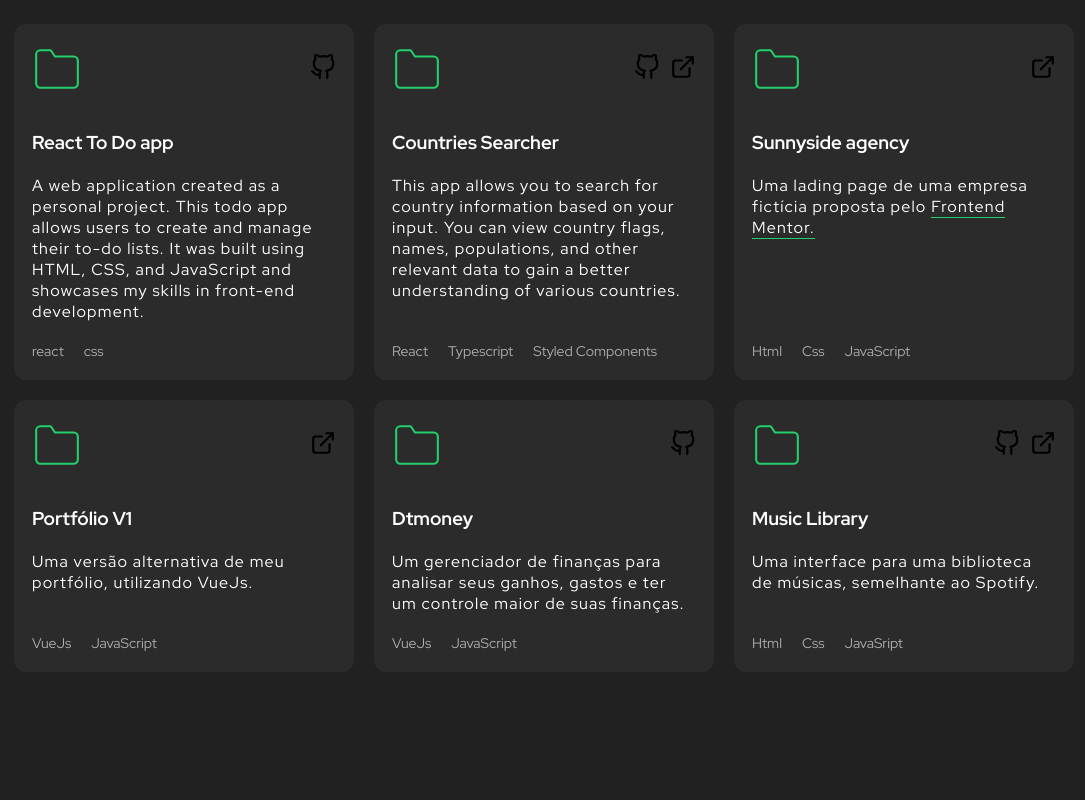
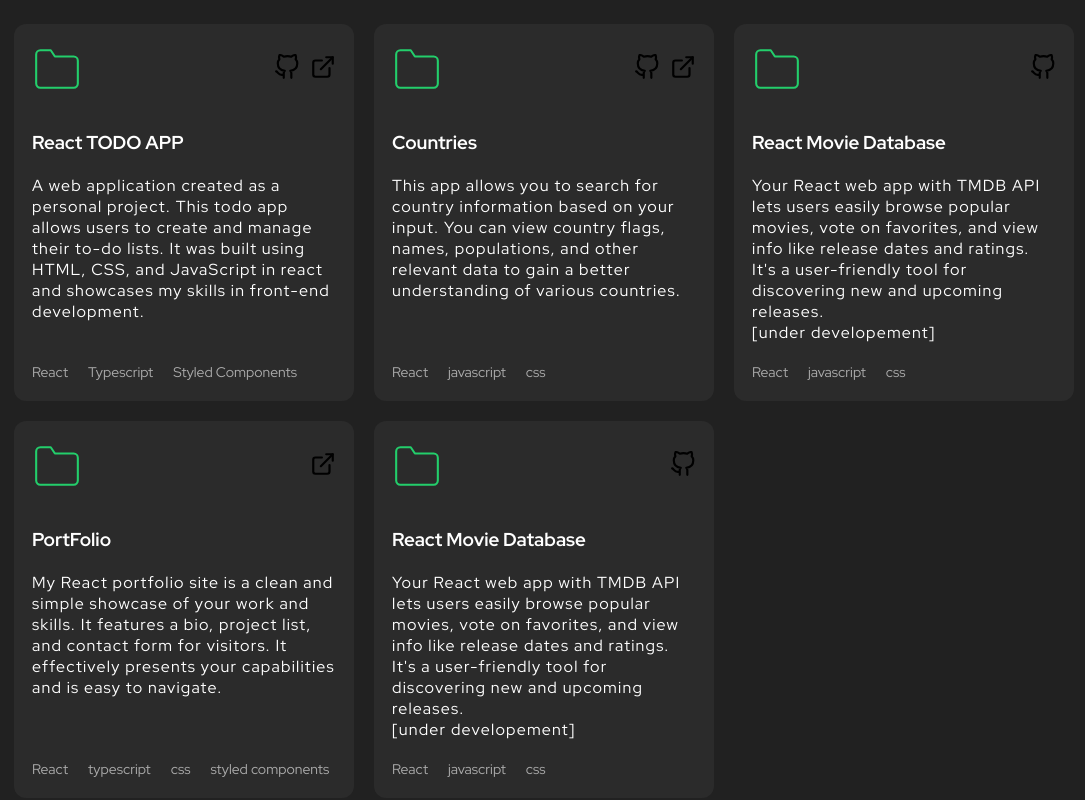
Before and after one commit to Mraj101/My-Portfolio-Site, a React (Create React App) app: page / in a window 1280 px wide. Shown: the part 1640-2440 px from the top of the page, without its empty margins (96-1181 px from the left). Built offline with nearby package versions, Linux system fonts and the light colour scheme.

Commit message:
listings

```diff
--- a/src/components/Portfolio/Portfolio.tsx
+++ b/src/components/Portfolio/Portfolio.tsx
@@ -12,44 +12,21 @@ export function Portfolio(){
       <div className="projects">
 
       <ScrollAnimation animateIn="flipInX">
-        <div className="project">
-          <header>
-          <svg width="50" xmlns="http://www.w3.org/2000/svg" role="img" viewBox="0 0 24 24" fill="none" stroke="#23ce6b " stroke-width="1" stroke-linecap="round" stroke-linejoin="round" ><title>Folder</title><path d="M22 19a2 2 0 0 1-2 2H4a2 2 0 0 1-2-2V5a2 2 0 0 1 2-2h5l2 3h9a2 2 0 0 1 2 2z"></path></svg>
-          <div className="project-links">
-            <a href="https://hasnains-todo-app.netlify.app/" target="_blank" rel="noreferrer">
-              <img src={githubIcon} alt="GitHub" />
-            </a>
-          </div>
-          </header>
-          <div className="body">
-            <h3>React To Do app</h3>
-            <p>A web application created as a personal project. This todo app allows users to create and manage their to-do lists. It was built using HTML, CSS, and JavaScript and showcases my skills in front-end development.</p>
-          </div>
-          <footer>
-            <ul className="tech-list">
-              <li>react</li>
-              <li>css</li>
-            </ul>
-          </footer>
-        </div>
-      </ScrollAnimation>
-
-        <ScrollAnimation animateIn="flipInX">
           <div className="project">
             <header>
             <svg width="50" xmlns="http://www.w3.org/2000/svg" role="img" viewBox="0 0 24 24" fill="none" stroke="#23ce6b " stroke-width="1" stroke-linecap="round" stroke-linejoin="round" ><title>Folder</title><path d="M22 19a2 2 0 0 1-2 2H4a2 2 0 0 1-2-2V5a2 2 0 0 1 2-2h5l2 3h9a2 2 0 0 1 2 2z"></path></svg>
             <div className="project-links">
-              <a href="https://github.com/joaotuliojt/github-search" target="_blank" rel="noreferrer">
+              <a href="https://github.com/Mraj101/react-todo-app" target="_blank" rel="noreferrer">
                 <img src={githubIcon} alt="GitHub" />
               </a>
-              <a href="https://github-search-blond.vercel.app/" target="_blank" rel="noreferrer">
+              <a href="https://hasnains-todo-app.netlify.app/" target="_blank" rel="noreferrer">
                 <img src={externalLinkIcon} alt="Visitar site" />
               </a>
             </div>
             </header>
             <div className="body">
-              <h3>Countries Searcher</h3>
-              <p>This app allows you to search for country information based on your input. You can view country flags, names, populations, and other relevant data to gain a better understanding of various countries.
+              <h3>React TODO APP</h3>
+              <p>A web application created as a personal project. This todo app allows users to create and manage their to-do lists. It was built using HTML, CSS, and JavaScript in react and showcases my skills in front-end development.
               </p>
             </div>
             <footer>
@@ -62,102 +39,119 @@ export function Portfolio(){
           </div>
         </ScrollAnimation>
 
-        <ScrollAnimation animateIn="flipInX">
-          <div className="project">
-            <header>
-            <svg width="50" xmlns="http://www.w3.org/2000/svg" role="img" viewBox="0 0 24 24" fill="none" stroke="#23ce6b " stroke-width="1" stroke-linecap="round" stroke-linejoin="round" ><title>Folder</title><path d="M22 19a2 2 0 0 1-2 2H4a2 2 0 0 1-2-2V5a2 2 0 0 1 2-2h5l2 3h9a2 2 0 0 1 2 2z"></path></svg>
-            <div className="project-links">
-              <a href="https://joaotuliojt.github.io/sunnyside-agency/" target="_blank" rel="noreferrer">
-                <img src={externalLinkIcon} alt="Visitar site" />
-              </a>
-            </div>
-            </header>
-            <div className="body">
-              <h3>Sunnyside agency</h3>
-              <p>Uma lading page de uma empresa fictícia proposta pelo <a href="https://www.frontendmentor.io/">Frontend Mentor.</a>
-              </p>
-            </div>
-            <footer>
-              <ul className="tech-list">
-                <li>Html</li>
-                <li>Css</li>
-                <li>JavaScript</li>
-              </ul>
-            </footer>
-          </div>
-        </ScrollAnimation>
+
+
+
 
         <ScrollAnimation animateIn="flipInX">
           <div className="project">
             <header>
             <svg width="50" xmlns="http://www.w3.org/2000/svg" role="img" viewBox="0 0 24 24" fill="none" stroke="#23ce6b " stroke-width="1" stroke-linecap="round" stroke-linejoin="round" ><title>Folder</title><path d="M22 19a2 2 0 0 1-2 2H4a2 2 0 0 1-2-2V5a2 2 0 0 1 2-2h5l2 3h9a2 2 0 0 1 2 2z"></path></svg>
             <div className="project-links">
-              <a href="https://joaotulio.vercel.app/" target="_blank" rel="noreferrer">
+              <a href="https://github.com/Mraj101/react-Contries-app" target="_blank" rel="noreferrer">
+                <img src={githubIcon} alt="GitHub" />
+              </a>
+              <a href="https://allcountries-information.netlify.app/" target="_blank" rel="noreferrer">
                 <img src={externalLinkIcon} alt="Visitar site" />
               </a>
             </div>
             </header>
             <div className="body">
-              <h3>Portfólio V1</h3>
-              <p>Uma versão alternativa de meu portfólio, utilizando VueJs.
+              <h3>Countries</h3>
+              <p>This app allows you to search for country information based on your input. You can view country flags, names, populations, and other relevant data to gain a better understanding of various countries.
               </p>
             </div>
             <footer>
               <ul className="tech-list">
-                <li>VueJs</li>
-                <li>JavaScript</li>
+                <li>React</li>
+                <li>javascript</li>
+                <li>css</li>
               </ul>
             </footer>
           </div>
         </ScrollAnimation>
+
+
 
         <ScrollAnimation animateIn="flipInX">
           <div className="project">
             <header>
             <svg width="50" xmlns="http://www.w3.org/2000/svg" role="img" viewBox="0 0 24 24" fill="none" stroke="#23ce6b " stroke-width="1" stroke-linecap="round" stroke-linejoin="round" ><title>Folder</title><path d="M22 19a2 2 0 0 1-2 2H4a2 2 0 0 1-2-2V5a2 2 0 0 1 2-2h5l2 3h9a2 2 0 0 1 2 2z"></path></svg>
             <div className="project-links">
-              <a href="https://github.com/joaotuliojt/dtmoney-trilha-reactjs" target="_blank" rel="noreferrer">
-                <img src={githubIcon} alt="Visitar site" />
+              <a href="https://github.com/Mraj101/ReactMovieDb" target="_blank" rel="noreferrer">
+                <img src={githubIcon} alt="GitHub" />
               </a>
             </div>
             </header>
             <div className="body">
-              <h3>Dtmoney</h3>
-              <p>Um gerenciador de finanças para analisar seus ganhos, gastos e ter um controle maior de suas finanças.
+              <h3>React Movie Database</h3>
+              <p>Your React web app with TMDB API lets users easily browse popular movies, vote on favorites, and view info like release dates and ratings. It's a user-friendly tool for discovering new and upcoming releases.
+                <br />
+                [under developement]
               </p>
             </div>
             <footer>
               <ul className="tech-list">
-                <li>VueJs</li>
-                <li>JavaScript</li>
+                <li>React</li>
+                <li>javascript</li>
+                <li>css</li>
               </ul>
             </footer>
           </div>
         </ScrollAnimation>
+
 
         <ScrollAnimation animateIn="flipInX">
           <div className="project">
             <header>
             <svg width="50" xmlns="http://www.w3.org/2000/svg" role="img" viewBox="0 0 24 24" fill="none" stroke="#23ce6b " stroke-width="1" stroke-linecap="round" stroke-linejoin="round" ><title>Folder</title><path d="M22 19a2 2 0 0 1-2 2H4a2 2 0 0 1-2-2V5a2 2 0 0 1 2-2h5l2 3h9a2 2 0 0 1 2 2z"></path></svg>
             <div className="project-links">
-              <a href="https://github.com/joaotuliojt/dv-musica-library-page" target="_blank" rel="noreferrer">
-                <img src={githubIcon} alt="Visitar site" />
+              <a href="https://allcountries-information.netlify.app/" target="_blank" rel="noreferrer">
+                <img src={externalLinkIcon} alt="Visitar site" />
               </a>
-              <a href="https://joaotuliojt.github.io/dv-musica-library-page/" target="_blank" rel="noreferrer">
-                <img src={externalLinkIcon} alt="Visitar site" />
+            </div>
+
+            </header>
+
+            <div className="body">
+              <h3>PortFolio</h3>
+              <p>My React portfolio site is a clean and simple showcase of your work and skills. It features a bio, project list, and contact form for visitors. It effectively presents your capabilities and is easy to navigate.
+              </p>
+            </div>
+            <footer>
+              <ul className="tech-list">
+                <li>React</li>
+                <li>typescript</li>
+                <li>css</li>
+                <li>styled components</li>
+              </ul>
+            </footer>
+          </div>
+        </ScrollAnimation>
+
+
+        <ScrollAnimation animateIn="flipInX">
+          <div className="project">
+            <header>
+            <svg width="50" xmlns="http://www.w3.org/2000/svg" role="img" viewBox="0 0 24 24" fill="none" stroke="#23ce6b " stroke-width="1" stroke-linecap="round" stroke-linejoin="round" ><title>Folder</title><path d="M22 19a2 2 0 0 1-2 2H4a2 2 0 0 1-2-2V5a2 2 0 0 1 2-2h5l2 3h9a2 2 0 0 1 2 2z"></path></svg>
+            <div className="project-links">
+              <a href="https://github.com/Mraj101/ReactMovieDb" target="_blank" rel="noreferrer">
+                <img src={githubIcon} alt="GitHub" />
               </a>
             </div>
             </header>
             <div className="body">
-              <h3>Music Library</h3>
-              <p>Uma interface para uma biblioteca de músicas, semelhante ao Spotify.
+              <h3>React Movie Database</h3>
+              <p>Your React web app with TMDB API lets users easily browse popular movies, vote on favorites, and view info like release dates and ratings. It's a user-friendly tool for discovering new and upcoming releases.
+                <br />
+                [under developement]
               </p>
             </div>
             <footer>
               <ul className="tech-list">
-                <li>Html</li>
-                <li>Css</li>
-                <li>JavaSript</li>
+                <li>React</li>
+                <li>javascript</li>
+                <li>css</li>
               </ul>
             </footer>
           </div>
```
